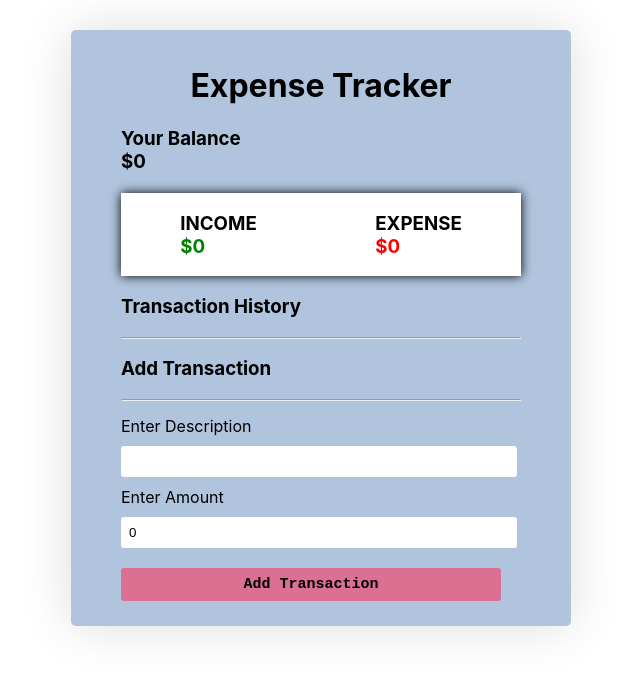
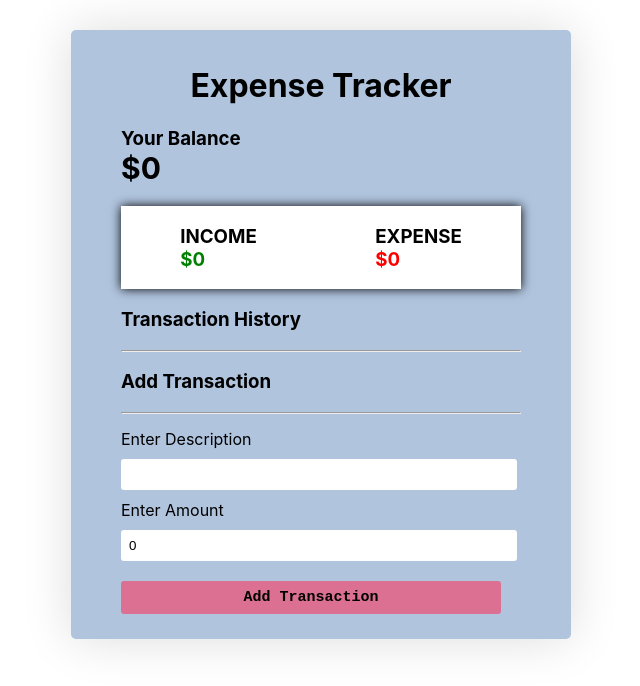
Before and after one commit to amarismail522-zz/expenseTracker-reactApp, a React (Create React App) app: page / in a window 1280 px wide. Shown: the top 686 px of the page, without its empty margins (319-959 px from the left). Built offline with nearby package versions, Linux system fonts and the light colour scheme.

Commit message:
udpate the font- size of balance

```diff
--- a/src/App.css
+++ b/src/App.css
@@ -13,10 +13,10 @@
     text-align: center;
 }
 
-/* .blc-span{
-    padding: 100px 5px;
+.blc-span{
+    font-size: 30px;
 
-} */
+}
 .exp-container{
     display: flex;
     justify-content: space-around;
```
